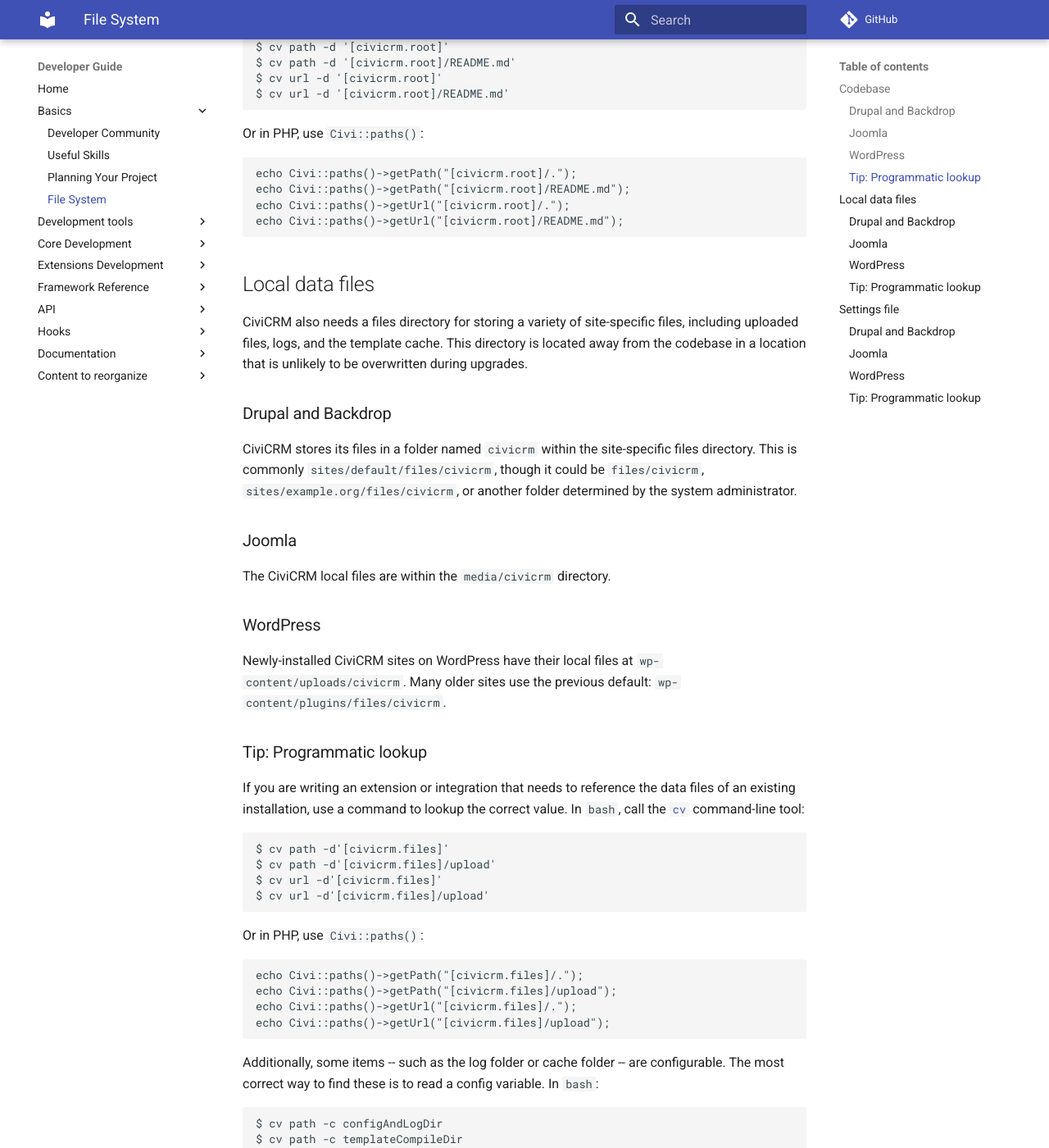
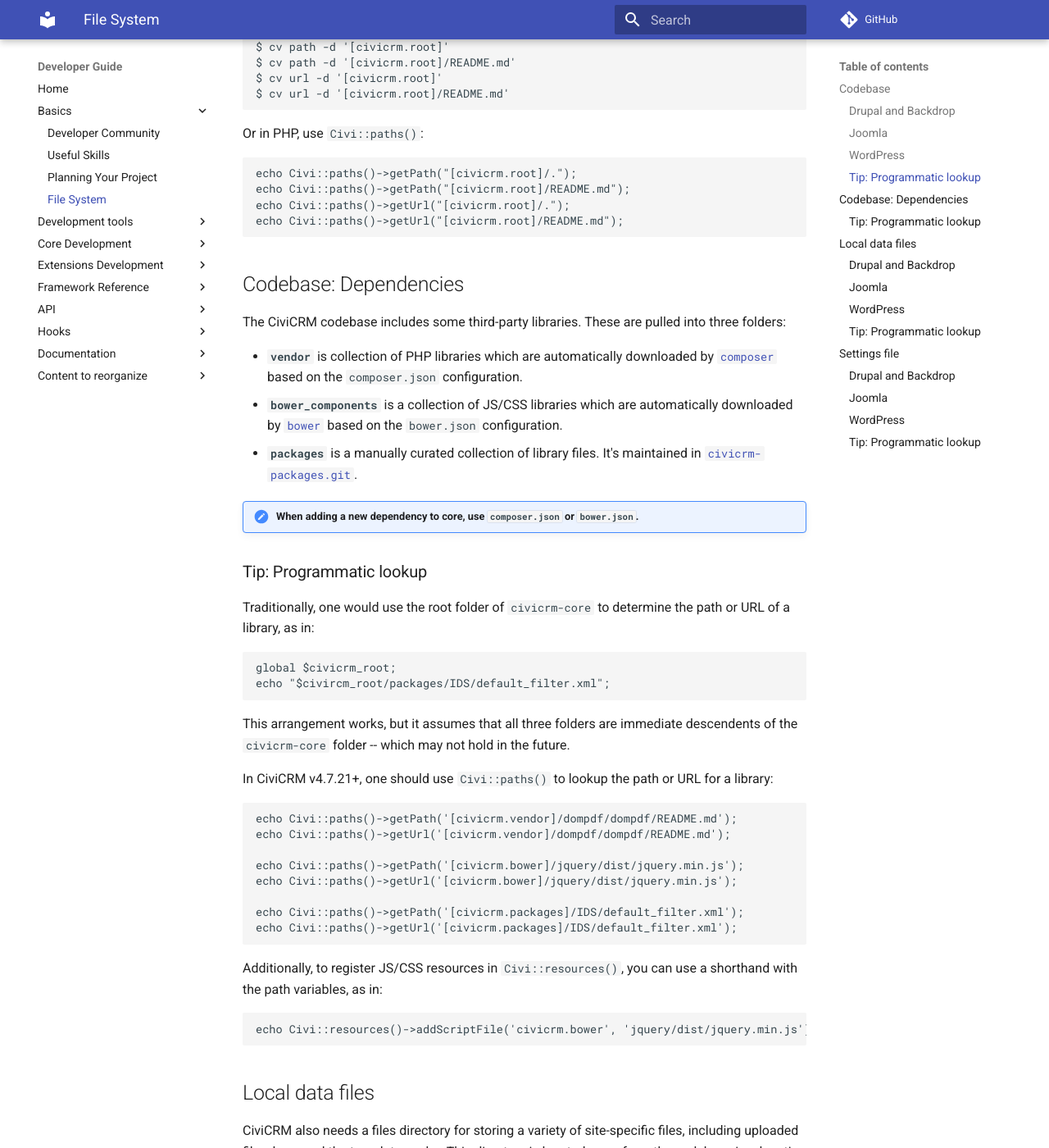
Before and after one commit to civicrm/civicrm-dev-docs, an MkDocs documentation site: the page built from docs/basics/filesystem.md, in a window 1280 px wide and 1400 px high, scrolled down 1374 px. Shown: the whole window at 82% size. Built offline with MkDocs 1.6.1 and Material for MkDocs 9.7.7, drawn with Linux system fonts in a browser that asks for light colours; comment, search, counter and statistics services are not loaded; old or Windows-style settings are respelled for this version of MkDocs.

Commit message:
Basics: File System -- Add section on composer, bower, packages

````diff
--- a/docs/basics/filesystem.md
+++ b/docs/basics/filesystem.md
@@ -77,6 +77,55 @@
 echo Civi::paths()->getPath("[civicrm.root]/README.md");
 echo Civi::paths()->getUrl("[civicrm.root]/.");
 echo Civi::paths()->getUrl("[civicrm.root]/README.md");
+```
+
+## Codebase: Dependencies
+
+The CiviCRM codebase includes some third-party libraries. These are pulled
+into three folders:
+
+ * __`vendor`__ is collection of PHP libraries which are automatically downloaded
+   by [`composer`](http://getcomposer.org/) based on the `composer.json` configuration.
+ * __`bower_components`__ is a collection of JS/CSS libraries which are automatically
+   downloaded by [`bower`](https://bower.io/) based on the `bower.json` configuration.
+ * __`packages`__ is a manually curated collection of library files.
+   It's maintained in [`civicrm-packages.git`](https://github.com/civicrm/civicrm-packages/).
+
+!!! note "When adding a new dependency to core, use `composer.json` or `bower.json`."
+
+### Tip: Programmatic lookup
+
+Traditionally, one would use the root folder of `civicrm-core` to determine the path
+or URL of a library, as in:
+
+```php
+global $civicrm_root;
+echo "$civircm_root/packages/IDS/default_filter.xml";
+```
+
+This arrangement works, but it assumes that all three folders are immediate
+descendents of the `civicrm-core` folder -- which may not hold in the
+future.
+
+In CiviCRM v4.7.21+, one should use `Civi::paths()` to lookup the path or
+URL for a library:
+
+```php
+echo Civi::paths()->getPath('[civicrm.vendor]/dompdf/dompdf/README.md');
+echo Civi::paths()->getUrl('[civicrm.vendor]/dompdf/dompdf/README.md');
+
+echo Civi::paths()->getPath('[civicrm.bower]/jquery/dist/jquery.min.js');
+echo Civi::paths()->getUrl('[civicrm.bower]/jquery/dist/jquery.min.js');
+
+echo Civi::paths()->getPath('[civicrm.packages]/IDS/default_filter.xml');
+echo Civi::paths()->getUrl('[civicrm.packages]/IDS/default_filter.xml');
+```
+
+Additionally, to register JS/CSS resources in `Civi::resources()`, you can use
+a shorthand with the path variables, as in:
+
+```php
+echo Civi::resources()->addScriptFile('civicrm.bower', 'jquery/dist/jquery.min.js');
 ```
 
 ## Local data files
````
